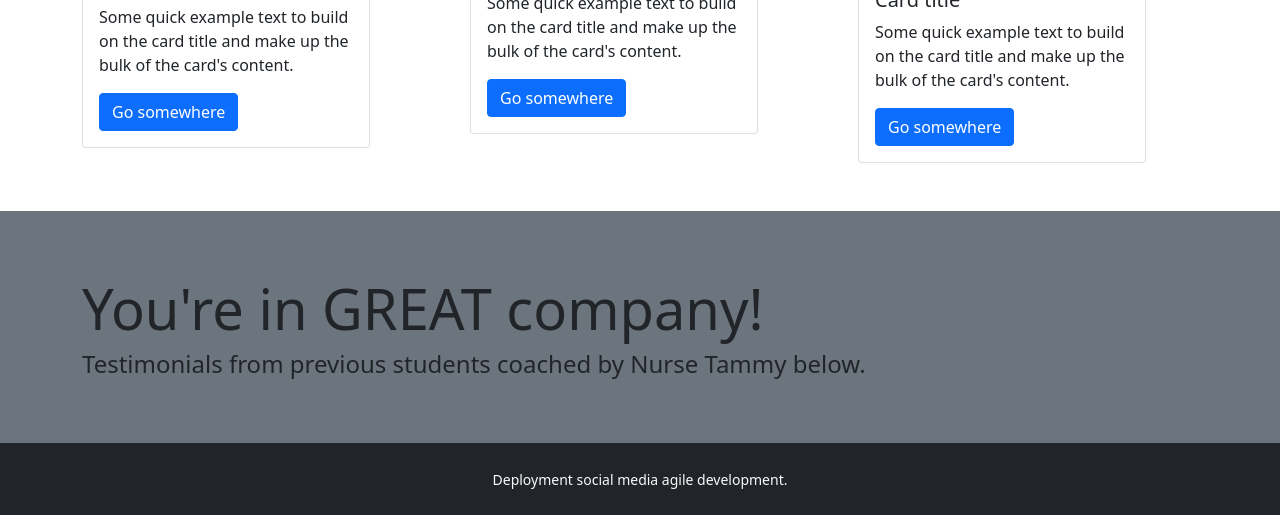
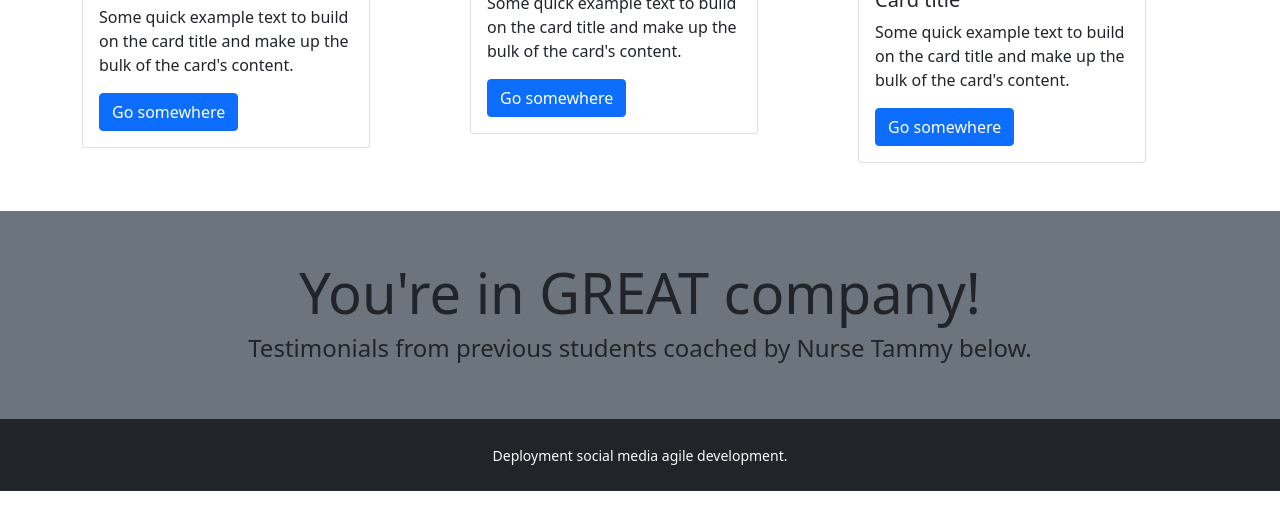
Before and after one commit to JesslynBjork/pwp-jesslyn, a plain HTML site: page public_html/documentation/milestone-3.html in a window 1280 px wide. Shown: the part 986-1501 px from the top of the page. After the commit the page ends 1477 px from the top, so only its background shows below. Drawn offline with nearby package versions, Linux system fonts and the light colour scheme.

Commit message:
got testimonial text centered

```diff
--- a/public_html/documentation/milestone-3.html
+++ b/public_html/documentation/milestone-3.html
@@ -123,13 +123,14 @@
 </section>
 
 <section class="bg-secondary py-5">
-    <p class="text-center">
-    <div class="container">
-        <div class="justify-content-center">
-            <div class="row g-5">
-                <div class="col-md-10">
+    <div class="text-center">
+        <div class="container">
+             <div class="justify-content-center">
+                <div class="row g-5">
+                    <div class="col-md-12">
                         <h1 class="display-4">You're in GREAT company!</h1>
-                        <h4>Testimonials from previous students coached by Nurse Tammy below.</h4></p>
+                        <h4>Testimonials from previous students coached by Nurse Tammy below.</h4>
+                    </div>
                 </div>
             </div>
         </div>
```
